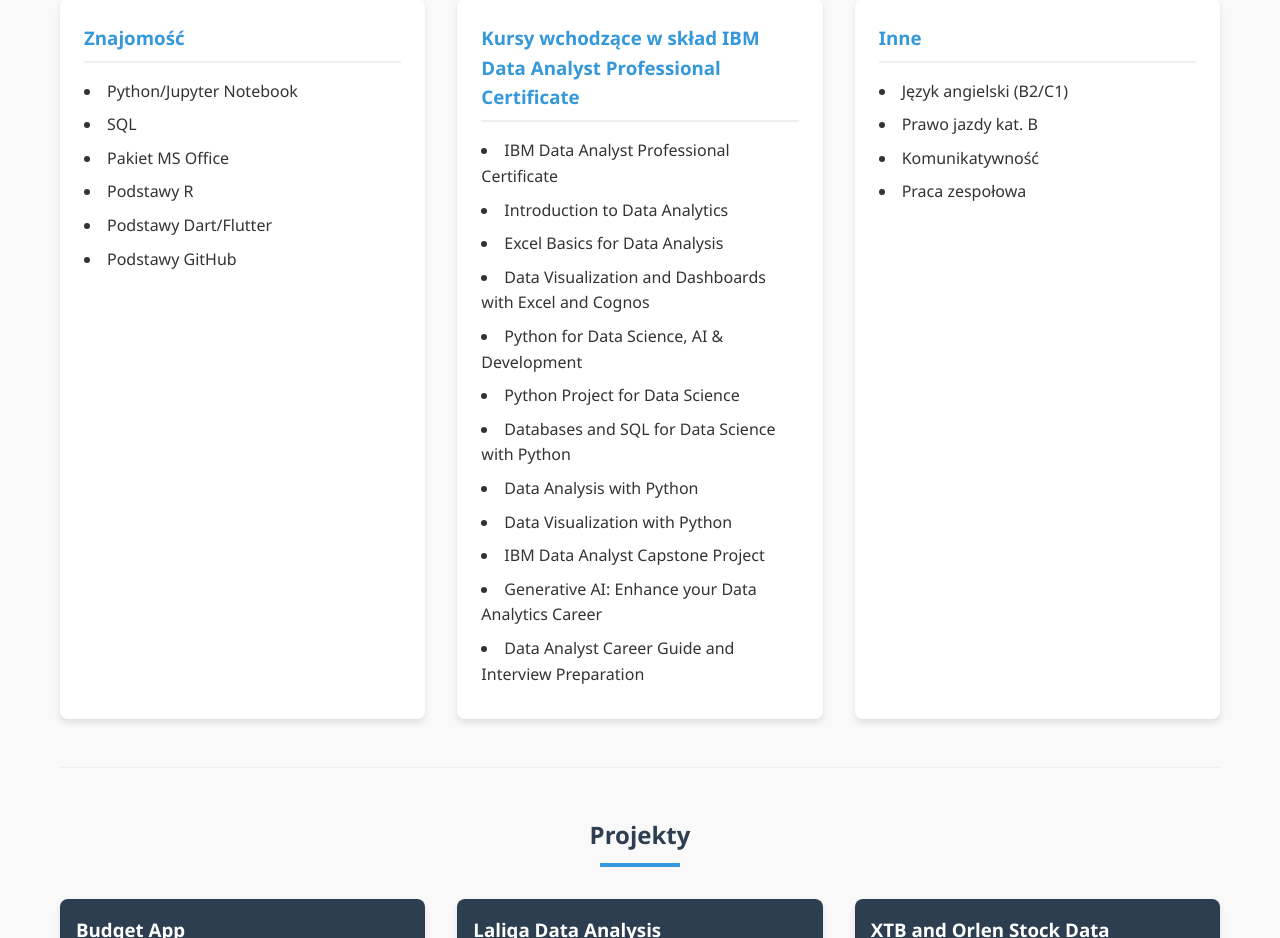
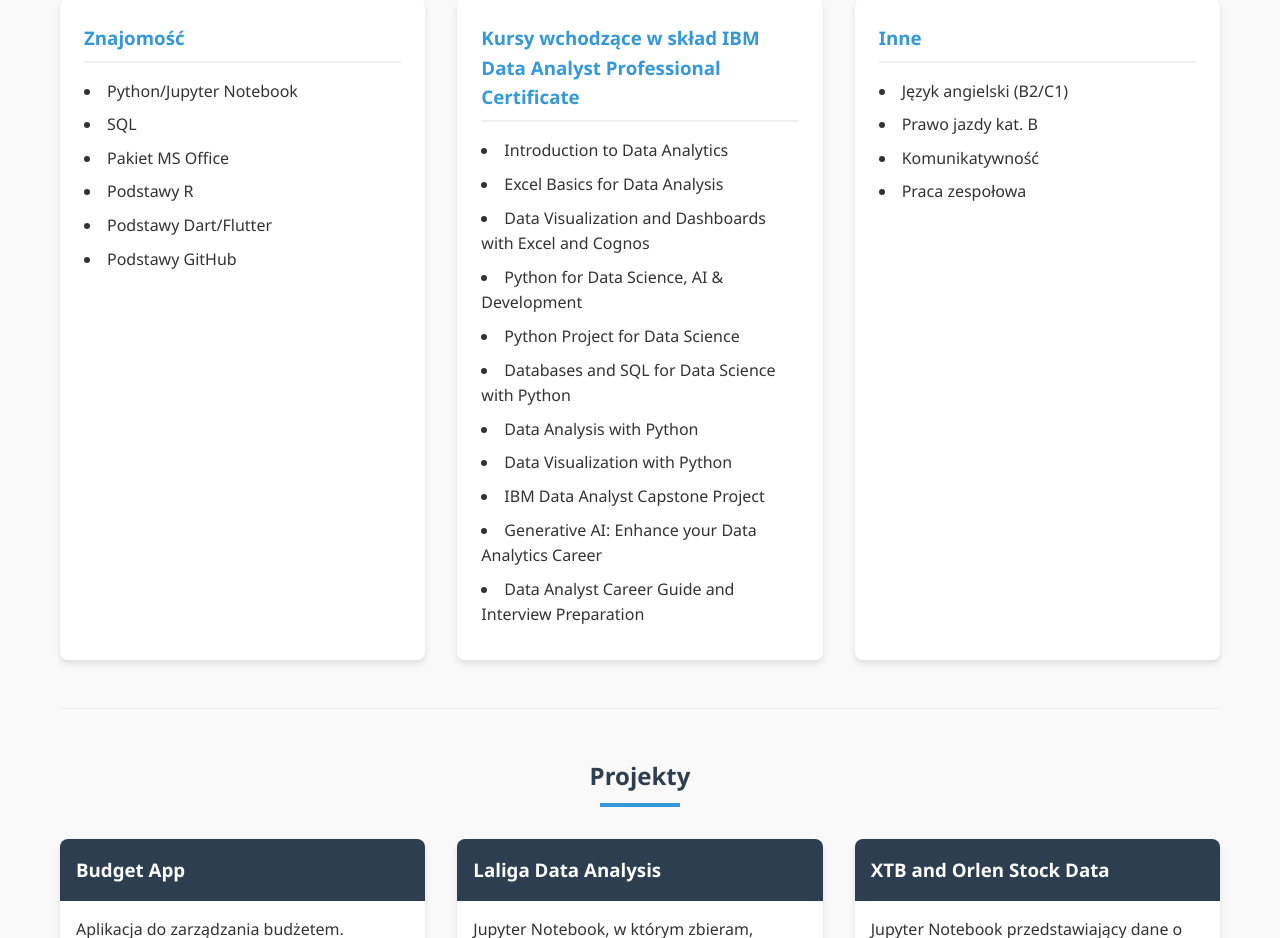
Before and after one commit to belmondziarz91/belmondziarz91.github.io, a plain HTML site: page index.html in a window 1280 px wide. Shown: the part 1940-2878 px from the top of the page. Drawn offline with Linux system fonts and the light colour scheme.

Commit message:
Update index.html

```diff
--- a/index.html
+++ b/index.html
@@ -112,7 +112,6 @@
         <div class="skill-category">
             <h3><a href="certificates/sc1.pdf" target="_blank">Kursy wchodzące w skład IBM Data Analyst Professional Certificate</a></h3>
             <ul>
-                <li><a href="certificates/sc1.pdf" target="_blank">IBM Data Analyst Professional Certificate</a></li>
                 <li><a href="certificates/c1.pdf" target="_blank">Introduction to Data Analytics</a></li>
                 <li><a href="certificates/c2.pdf" target="_blank">Excel Basics for Data Analysis</a></li>
                 <li><a href="certificates/c3.pdf" target="_blank">Data Visualization and Dashboards with Excel and Cognos</a></li>
```
